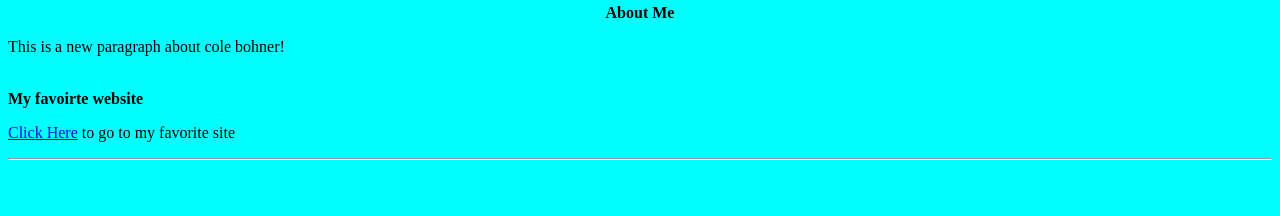
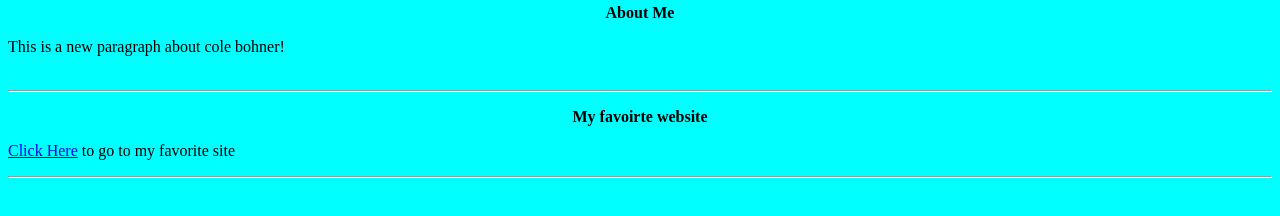
Before and after one commit to colebohner/colebohner, a plain HTML site: page index.html in a window 1280 px wide. Shown: the part 468-684 px from the top of the page. Drawn offline with Linux system fonts and the light colour scheme.

Commit message:
Update index.html

```diff
--- a/index.html
+++ b/index.html
@@ -13,7 +13,9 @@ width="281.25" height="340" align="BOTTOM" /></center><hr />
 
 <p>This is a new paragraph about cole bohner! <br /><br /></p>
 
-<p><strong>My favoirte website</strong></p>
+<hr>
+
+<p style="text-align: center;"><strong>My favoirte website</strong></p>
 
 <p><a href="http://www.fendercustomshop.com/guitars">Click Here</a> to go to my favorite site</p>
 
```
